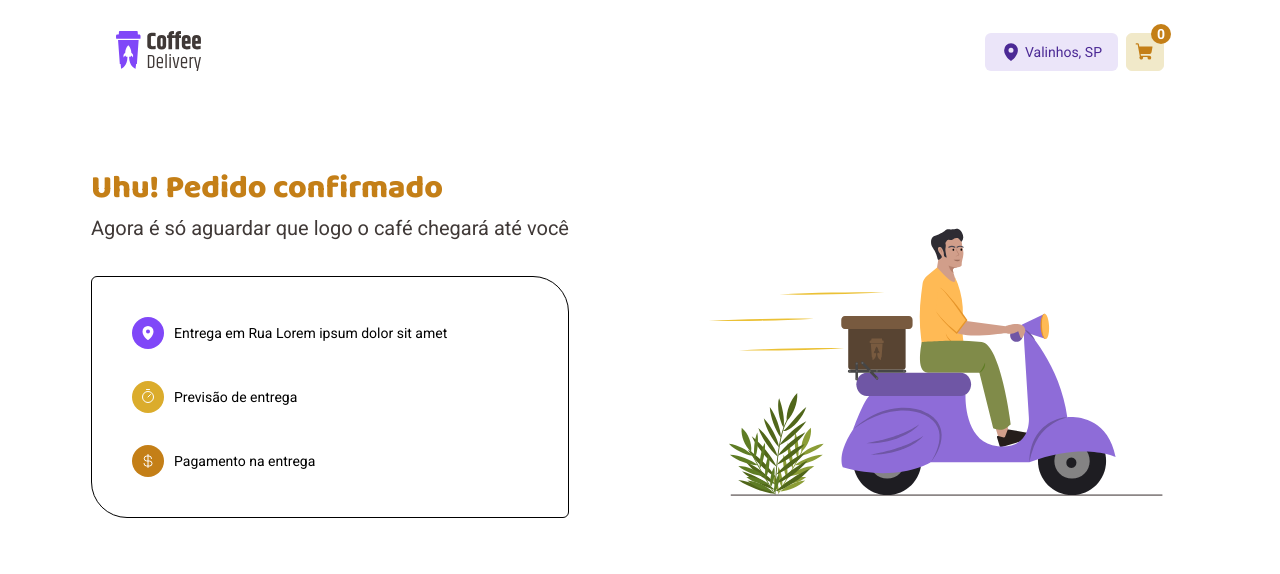
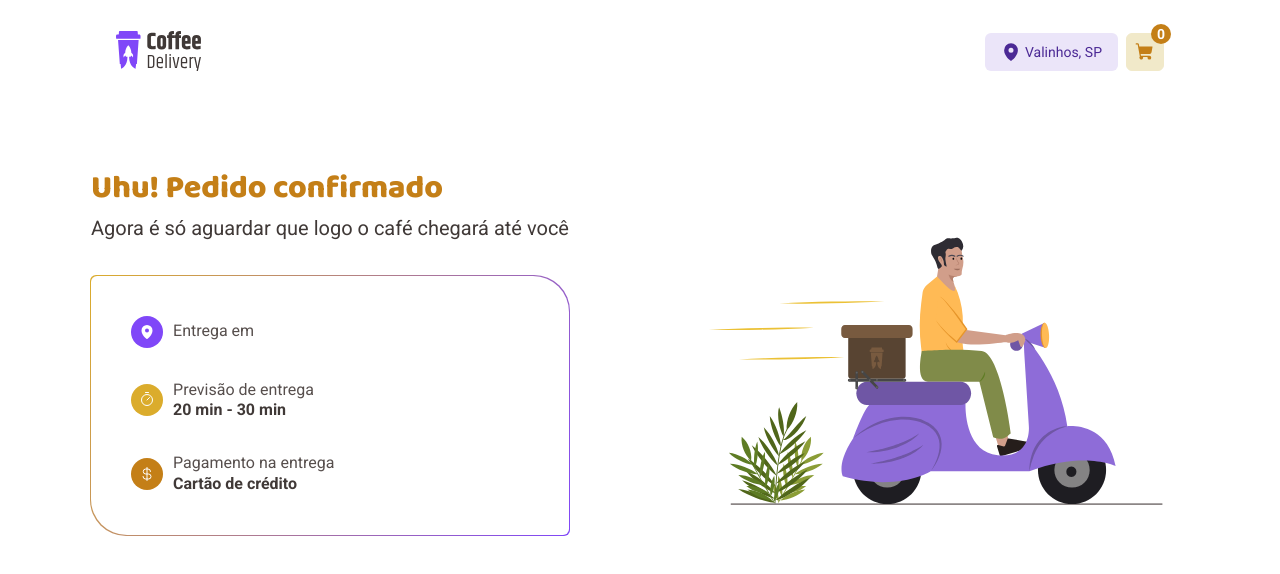
Before and after one commit to gabrielviol/coffee-delivery, a React (Vite) app in the folder coffee-delivery/: page /success in a window 1280 px wide. Shown: the top 574 px of the page. Built offline with nearby package versions, Linux system fonts and the light colour scheme.

Commit message:
Estilização pagina de success finalizada

```diff
--- a/coffee-delivery/src/pages/Success/index.tsx
+++ b/coffee-delivery/src/pages/Success/index.tsx
@@ -14,21 +14,21 @@ export function Success() {
                         <a className='Map'>
                             <MapPin size={20} weight='fill' />
                         </a>
-                        <p>Entrega em Rua Lorem ipsum dolor sit amet</p>
+                        <p>Entrega em {}</p>
                     </div>
 
                     <div >
                         <a className='Timer'>
                             <Timer size={20} />
                         </a>
-                        <p>Previsão de entrega</p>
+                        <p>Previsão de entrega <br/><span>20 min - 30 min</span></p>
                     </div>
 
                     <div >
                         <a className='Currency'>
                             <CurrencyDollar size={20} />
                         </a>
-                        <p>Pagamento na entrega</p>
+                        <p>Pagamento na entrega <br/><span>Cartão de crédito</span></p>
                     </div>
                 </div>
             </ContainerInfo>
--- a/coffee-delivery/src/pages/Success/styles.ts
+++ b/coffee-delivery/src/pages/Success/styles.ts
@@ -32,22 +32,47 @@ export const ContainerInfo = styled.div`
         color: ${(props) => props.theme['base-subtitle']};
     }
 
+    p{
+        font-size: 16px;
+        font-family: 'Roboto';
+        font-weight: 400;
+        line-height: 130%;
+        color: ${(props) => props.theme['base-text']};
+        span{
+            font-weight: 700;
+            font-size: 16px;
+        }
+    }
+
     .border{
-        border: 1px  solid black;
+        position: relative;
+        background: ${(props) => props.theme['white']};
         box-sizing: border-box;
         display: flex;
         flex-direction: column;
         align-items: flex-start;
         padding: 40px;
         gap: 32px;
+        border-radius: 6px 36px;
 
-        border-radius: 6px 36px;
 
         div{
             display: flex;
             align-items: center;
             gap: 10px;
         }
+    }
+
+    .border::after{
+        content: '';
+        position: absolute;
+        z-index: -1;
+        top: -1px;
+        left: -1px;
+        right: -1px;
+        bottom: -1px;
+        background: linear-gradient(120deg, rgb(219, 172, 44, 1), rgb(128, 71, 248, 1));
+        border-radius: 6px 36px;
     }
 
     a{
```
